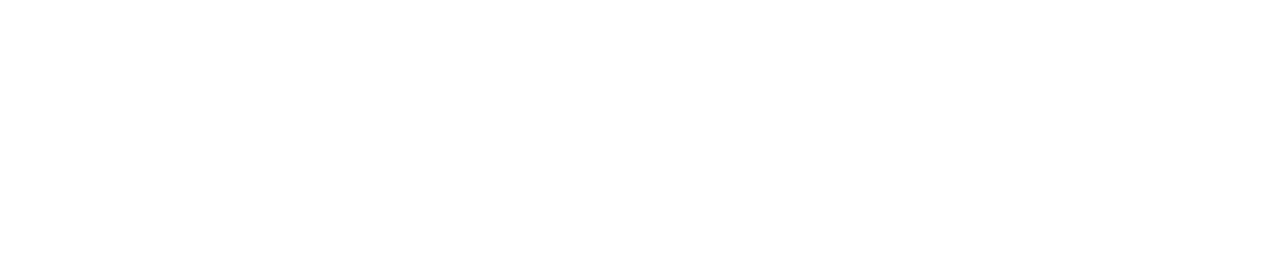
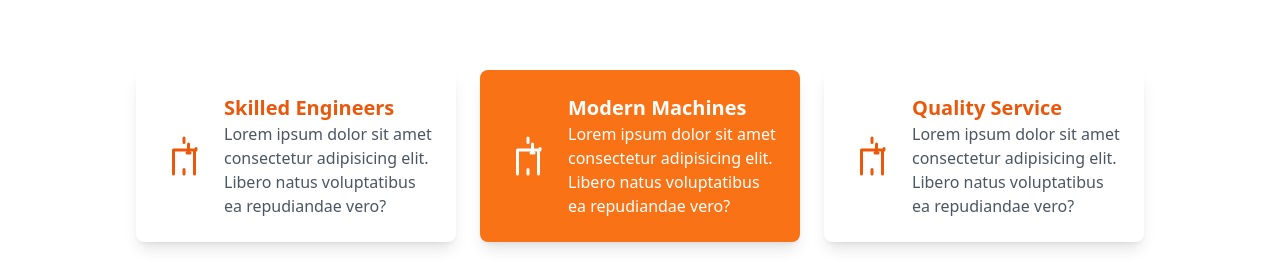
Before and after one commit to Audri12/genesis-, a React (Vite) app: page / in a window 1280 px wide. Shown: the part 4027-4306 px from the top of the page. Before the commit the page ends 4057 px from the top, so only its background shows below. Built offline with nearby package versions, Linux system fonts and the light colour scheme.

Commit message:
added AboutBannerCard

```diff
--- a/src/App.jsx
+++ b/src/App.jsx
@@ -2,6 +2,7 @@
 
 
 import AboutBanner from "./Components/Pages/About/AboutBanner"
+import AboutBannerCard from "./Components/Pages/About/AboutBannerCard"
 import AboutBannerLayout from "./Components/Pages/About/AboutBannerLayout"
 import ContactUsLayout from "./Components/Pages/ContactUsLayout"
 import FAQ from "./Components/Pages/FAQ/FAQ"
@@ -36,6 +37,7 @@
       <TeamSectionFAQ></TeamSectionFAQ>
       {/* <AboutBanner></AboutBanner> */}
       <AboutBannerLayout></AboutBannerLayout>
+      <AboutBannerCard></AboutBannerCard>
 
      </div>
     </>
--- a/src/Components/Pages/About/AboutBanner.jsx
+++ b/src/Components/Pages/About/AboutBanner.jsx
@@ -13,7 +13,7 @@
     },[])
 
   return (
-    <div className='font-rajdhani'>
+    <div className='font-rajdhani px-[5%]'>
         <p className='font-medium text-lg text-[#FF7906] underline pb-3.5'>Welcome to Loxicat Industry</p>
         <h1 className='font-bold text-5xl text-[#0C2239] pb-6'>Most Leading Industrial Service Provider.</h1>
         <p className='text-[#5C5E64] text-base font-roboto pb-5'>Lorem ipsum dolor sit amet, consectetur adipisicing elit. Doloremque eaque, maxime aliquam cum odio aut ex, et blanditiis corporis rerum unde vitae nihil. Eius porro sunt temporibus soluta libero voluptatum.
--- a/src/Components/Pages/About/AboutBannerCard.jsx
+++ b/src/Components/Pages/About/AboutBannerCard.jsx
@@ -1,13 +1,111 @@
-import React from 'react'
+import React from 'react';
 
 const AboutBannerCard = () => {
   return (
-    <div>
-        <div>
+    <div className="flex flex-col md:flex-row justify-center items-center gap-6 my-10">
+      {/* Card 1 - With hover effect */}
+      <div className="bg-white shadow-lg p-6 rounded-lg text-center max-w-xs hover:bg-orange-500 transition-all duration-300">
+        <div className="flex items-center justify-start space-x-4">
+          {/* SVG Icon */}
+          <div className="group-hover:stroke-white flex-shrink-0">
+            <svg
+              xmlns="http://www.w3.org/2000/svg"
+              fill="none"
+              viewBox="0 0 24 24"
+              strokeWidth="1.5"
+              stroke="currentColor"
+              className="w-12 h-12 text-orange-600 group-hover:text-white transition-all duration-300"
+            >
+              {/* SVG path for Engineer Icon */}
+              <path
+                strokeLinecap="round"
+                strokeLinejoin="round"
+                d="M12 3v2.25m6 3V9m-3.75-3v2.25m-.75 2.25h1.5M12 9H6.75M12 9h4.5M12 21v-2.25M6.75 21V9m10.5 12V9"
+              />
+            </svg>
+          </div>
+          {/* Text Content */}
+          <div className="text-left">
+            <h2 className="text-xl font-semibold text-orange-600 group-hover:text-white transition-all duration-300">
+              Skilled Engineers
+            </h2>
+            <p className="text-gray-600 group-hover:text-white transition-all duration-300">
+              Lorem ipsum dolor sit amet consectetur adipisicing elit. Libero natus
+              voluptatibus ea repudiandae vero?
+            </p>
+          </div>
+        </div>
+      </div>
 
+      {/* Card 2 - No hover effect, always orange background */}
+      <div className="bg-orange-500 shadow-lg p-6 rounded-lg text-center max-w-xs">
+        <div className="flex items-center justify-start space-x-4">
+          {/* SVG Icon */}
+          <div className="flex-shrink-0">
+            <svg
+              xmlns="http://www.w3.org/2000/svg"
+              fill="none"
+              viewBox="0 0 24 24"
+              strokeWidth="1.5"
+              stroke="currentColor"
+              className="w-12 h-12 text-white"
+            >
+              {/* SVG path for Machine Icon */}
+              <path
+                strokeLinecap="round"
+                strokeLinejoin="round"
+                d="M12 3v2.25m6 3V9m-3.75-3v2.25m-.75 2.25h1.5M12 9H6.75M12 9h4.5M12 21v-2.25M6.75 21V9m10.5 12V9"
+              />
+            </svg>
+          </div>
+          {/* Text Content */}
+          <div className="text-left">
+            <h2 className="text-xl font-semibold text-white">
+              Modern Machines
+            </h2>
+            <p className="text-white">
+              Lorem ipsum dolor sit amet consectetur adipisicing elit. Libero natus
+              voluptatibus ea repudiandae vero?
+            </p>
+          </div>
         </div>
+      </div>
+
+      {/* Card 3 - With hover effect */}
+      <div className="bg-white shadow-lg p-6 rounded-lg text-center max-w-xs hover:bg-orange-500 transition-all duration-300">
+        <div className="flex items-center justify-start space-x-4">
+          {/* SVG Icon */}
+          <div className="group-hover:stroke-white flex-shrink-0">
+            <svg
+              xmlns="http://www.w3.org/2000/svg"
+              fill="none"
+              viewBox="0 0 24 24"
+              strokeWidth="1.5"
+              stroke="currentColor"
+              className="w-12 h-12 text-orange-600 group-hover:text-white transition-all duration-300"
+            >
+              {/* SVG path for Service Icon */}
+              <path
+                strokeLinecap="round"
+                strokeLinejoin="round"
+                d="M12 3v2.25m6 3V9m-3.75-3v2.25m-.75 2.25h1.5M12 9H6.75M12 9h4.5M12 21v-2.25M6.75 21V9m10.5 12V9"
+              />
+            </svg>
+          </div>
+          {/* Text Content */}
+          <div className="text-left">
+            <h2 className="text-xl font-semibold text-orange-600 group-hover:text-white transition-all duration-300">
+              Quality Service
+            </h2>
+            <p className="text-gray-600 group-hover:text-white transition-all duration-300">
+              Lorem ipsum dolor sit amet consectetur adipisicing elit. Libero natus
+              voluptatibus ea repudiandae vero?
+            </p>
+          </div>
+        </div>
+      </div>
     </div>
-  )
-}
+  );
+};
 
-export default AboutBannerCard
+export default AboutBannerCard;
--- a/src/Components/Pages/About/AboutBannerLayout.jsx
+++ b/src/Components/Pages/About/AboutBannerLayout.jsx
@@ -5,9 +5,9 @@
   return (
     <div>
         <div className='container mx-auto p-5 px-[5%] pt-28'>
-        <div className='grid grid-cols-2 gap-4 '>
+        <div className='grid grid-cols-1  md:grid-cols-2'>
 
-        <div>
+        <div className='px-[5%]'>
             <img src="https://webextheme.com/html/loxicat/images/about/about.png" />
            </div>
 
--- a/src/Components/Pages/OurTeam/TeamSectionFAQ.jsx
+++ b/src/Components/Pages/OurTeam/TeamSectionFAQ.jsx
@@ -5,7 +5,7 @@
 const TeamSectionFAQ = () => {
   return (
     <div className='container mx-auto p-5'>
-        <div className='grid grid-cols-2 gap-8'>
+        <div className='grid grid-cols-2  md:grid-cols-2  gap-4 '>
             <FAQHeader></FAQHeader>
             <RequestForm></RequestForm>
         </div>
```
